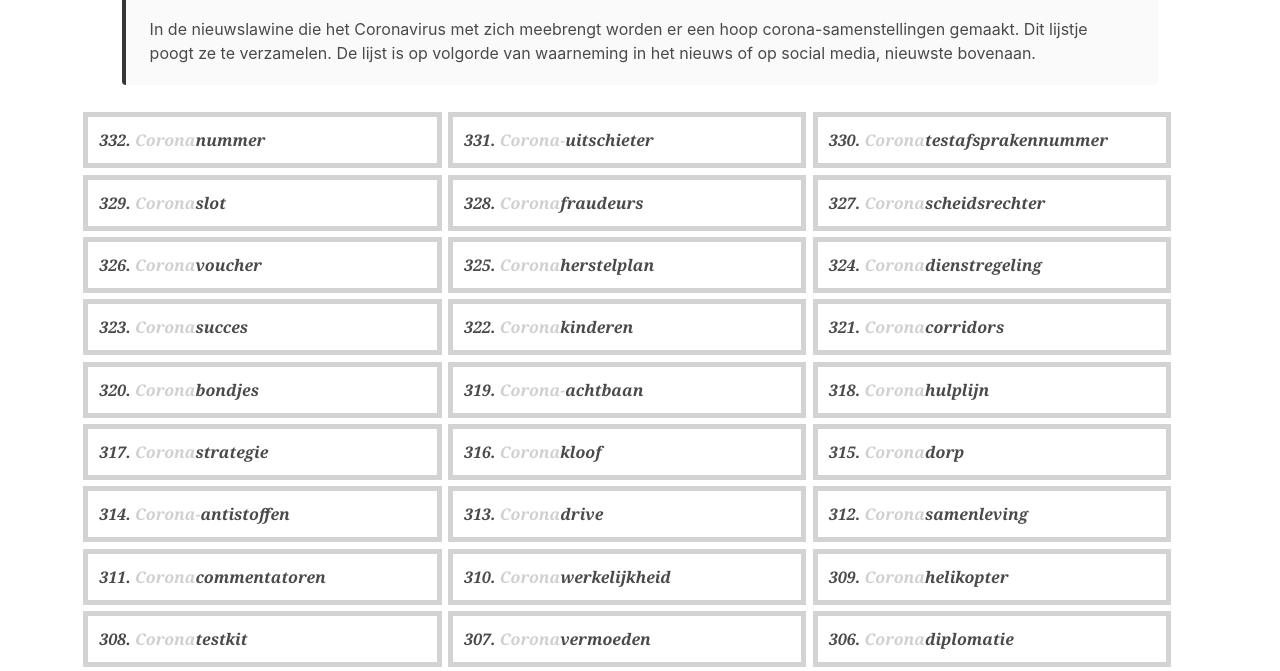
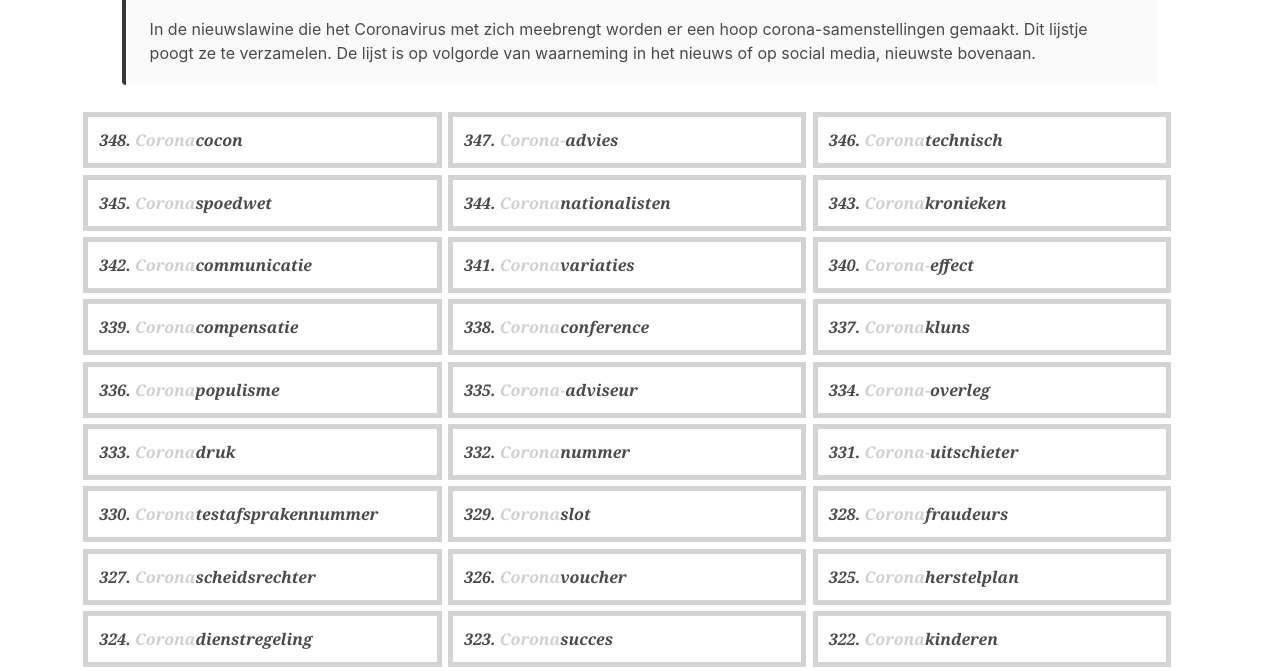
Before and after one commit to coronawoord/coronawoord.github.io, a plain HTML site: page index.html in a window 1280 px wide. Shown: the part 79-750 px from the top of the page. Drawn offline with Linux system fonts and the light colour scheme.

Commit message:
added words

```diff
--- a/index.html
+++ b/index.html
@@ -34,7 +34,7 @@
         margin: auto;
         margin-bottom: 2em;
         list-style-type:none;
-        counter-reset:item 333; /* <---------------- STARTING NUMBER OF LIST (+1!) ----------------------- */
+        counter-reset:item 349; /* <---------------- STARTING NUMBER OF LIST (+1!) ----------------------- */
     }
 
     ol > li {
@@ -114,6 +114,22 @@
             </div>
           </article>
             <ol class="words">
+<li><span>Corona</span>cocon</li>
+<li><span>Corona-</span>advies</li>
+<li><span>Corona</span>technisch</li>
+<li><span>Corona</span>spoedwet</li>
+<li><span>Corona</span>nationalisten</li>
+<li><span>Corona</span>kronieken</li>
+<li><span>Corona</span>communicatie</li>
+<li><span>Corona</span>variaties</li>
+<li><span>Corona-</span>effect</li>
+<li><span>Corona</span>compensatie</li>
+<li><span>Corona</span>conference</li>
+<li><span>Corona</span>kluns</li>
+<li><span>Corona</span>populisme</li>
+<li><span>Corona-</span>adviseur</li>
+<li><span>Corona-</span>overleg</li>
+<li><span>Corona</span>druk</li>
 <li><span>Corona</span>nummer</li>
 <li><span>Corona-</span>uitschieter</li>
 <li><span>Corona</span>testafsprakennummer</li>
@@ -454,7 +470,7 @@
 <footer class="footer">
     <div class="content has-text-centered">
       <p>
-        <strong>Coronawoord.nl</strong> <i>is bijgewerkt op: 02-06-2020.</i>
+        <strong>Coronawoord.nl</strong> <i>is bijgewerkt op: 14-06-2020.</i>
       </p>
     </div>
   </footer>
```
Also changed, not shown: words.txt.
